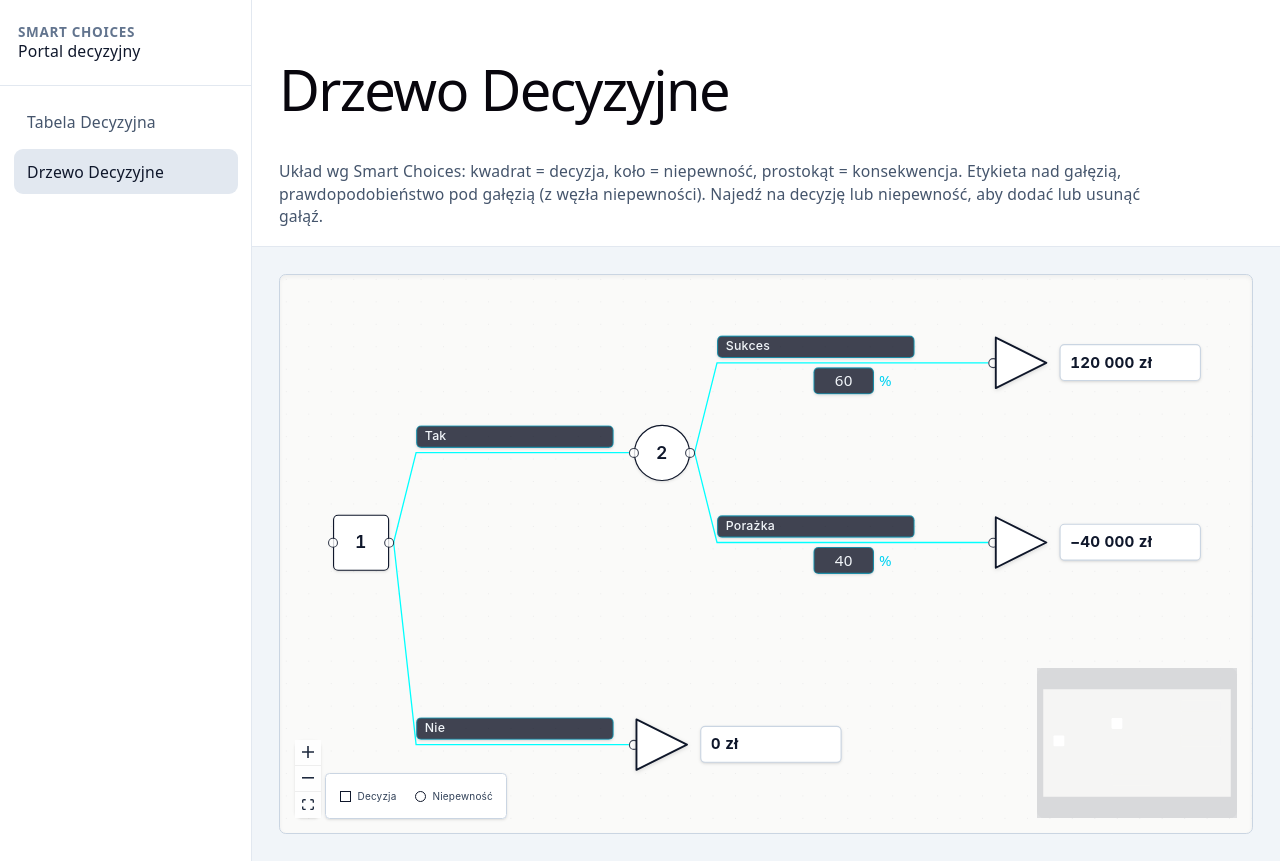
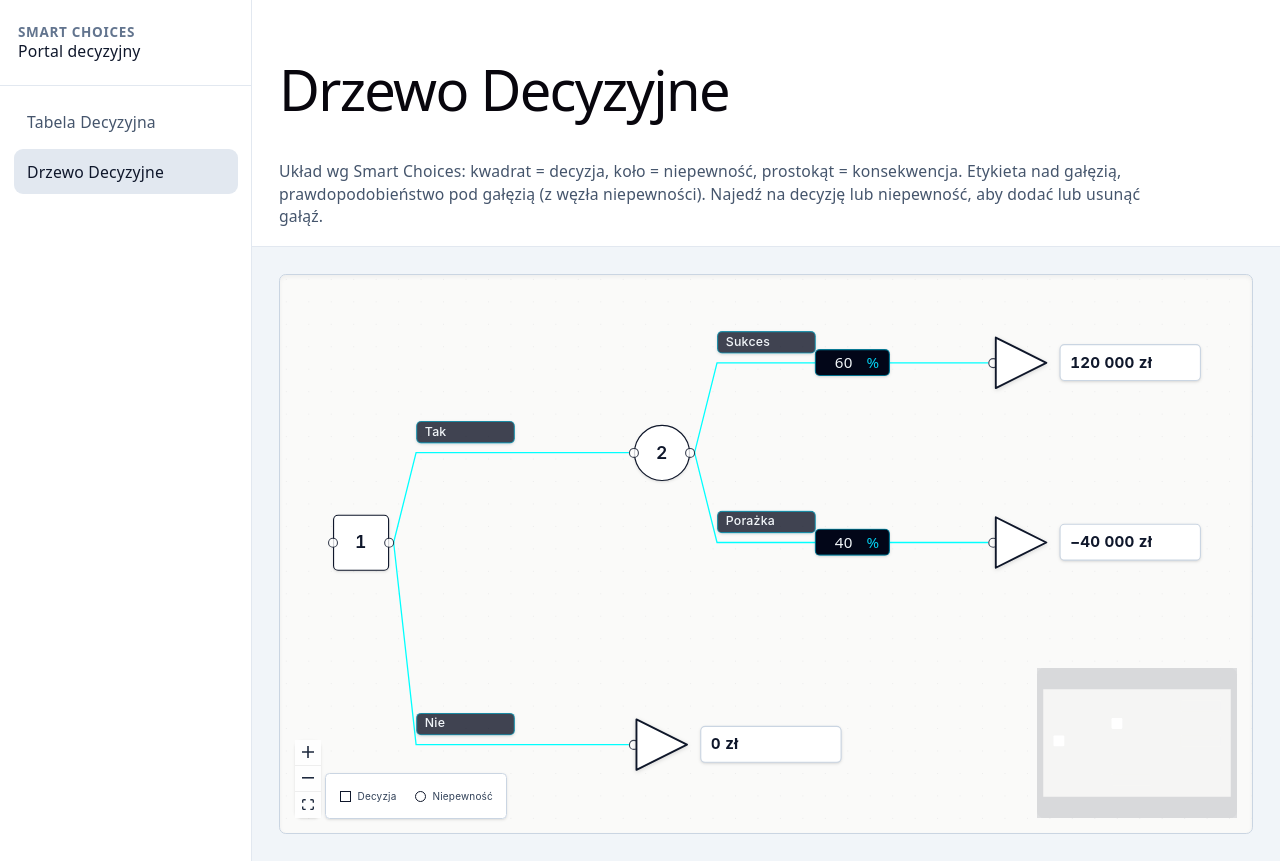
Before and after one commit to repoprog/smart-chioices-trainer-frontend, a React (Vite) app: page /drzewo in a window 1280 px wide. Built offline with nearby package versions, Linux system fonts and the light colour scheme.

Commit message:
Added costs/gains to menu

```diff
--- a/src/components/NodeMenu.jsx
+++ b/src/components/NodeMenu.jsx
@@ -4,16 +4,18 @@ export function NodeMenu({ nodeId, nodeType, hasIncoming }) {
   const addBranch = useTreeStore((s) => s.addBranch);
   const removeNode = useTreeStore((s) => s.removeNode);
   const swapNodeType = useTreeStore((s) => s.swapNodeType);
+  const toggleEdgesCost = useTreeStore((s) => s.toggleEdgesCost);
 
   const isTerminal = nodeType === 'terminal';
 
-  // Style dla elementów
-  const btnClass = "flex w-full items-center gap-3 px-3 py-2 text-left font-sans text-[13px] font-medium text-slate-700 hover:bg-slate-50 hover:text-cyan-600 transition-colors";
-  const iconClass = "h-[16px] w-[16px] shrink-0";
-  const dividerClass = "mx-2 my-1 h-px bg-slate-100";
+  // ŚCIŚNIĘTE STYLE: mniejszy padding pionowy (py-1.5 zamiast py-2), mniejsza czcionka (text-[12px])
+  const btnClass = "flex w-full items-center gap-2.5 px-3 py-1.5 text-left font-sans text-[12px] font-medium text-slate-700 hover:bg-slate-50 hover:text-cyan-600 transition-colors";
+  const iconClass = "h-[15px] w-[15px] shrink-0";
+  const dividerClass = "mx-2 my-0.5 h-px bg-slate-100"; // Mniejszy margines (my-0.5)
 
   return (
-    <div className="flex flex-col overflow-hidden rounded-lg border border-slate-200 bg-white shadow-xl w-48 py-1.5 z-50 relative">
+    // Zmniejszony pionowy padding całego diva (py-1)
+    <div className="flex flex-col overflow-hidden rounded-lg border border-slate-200 bg-white shadow-xl w-48 py-1 z-50 relative">
 
       {/* SEKCJA: DODAWANIE (ukryta dla terminali) */}
       {!isTerminal && (
@@ -71,7 +73,21 @@ export function NodeMenu({ nodeId, nodeType, hasIncoming }) {
         </button>
       )}
 
-      {/* SEKCJA: USUWANIE (widoczne dla wszystkich oprócz głównego korzenia) */}
+      {/* SEKCJA: KOSZTY I USUWANIE */}
+      {!isTerminal && (
+        <>
+          <div className={dividerClass} />
+          <button className={`${btnClass} text-emerald-600 hover:bg-emerald-50`} onClick={() => toggleEdgesCost(nodeId)}>
+            {/* Ikonka pieniądza (dolar) */}
+            <svg className={iconClass} viewBox="0 0 24 24" fill="none" stroke="currentColor" strokeWidth="2" strokeLinecap="round" strokeLinejoin="round">
+              <line x1="12" y1="1" x2="12" y2="23" />
+              <path d="M17 5H9.5a3.5 3.5 0 0 0 0 7h5a3.5 3.5 0 0 1 0 7H6" />
+            </svg>
+            Koszty/Zyski
+          </button>
+        </>
+      )}
+
       {hasIncoming && (
         <>
           <div className={dividerClass} />
--- a/src/edges/SmartChoicesEdge.jsx
+++ b/src/edges/SmartChoicesEdge.jsx
@@ -6,8 +6,12 @@ import {
 
 import { useTreeStore } from '../store/useTreeStore.js';
 
+// Zmieniono max-w-[176px] na max-w-[88px] oraz 11rem na 5.5rem
 const inputClassName =
-  'nodrag nopan pointer-events-auto block w-[min(11rem,30vw)] max-w-[176px] rounded border border-cyan-500/60 bg-slate-950/75 px-1.5 py-0.5 text-center font-sans text-[11px] font-medium leading-tight text-slate-100 shadow-sm outline-none placeholder:text-slate-500 focus-visible:ring-1 focus-visible:ring-cyan-400';
+  'nodrag nopan pointer-events-auto block w-[min(5.5rem,15vw)] max-w-[88px] rounded border border-cyan-500/60 bg-slate-950/75 px-1.5 py-0.5 text-center font-sans text-[11px] font-medium leading-tight text-slate-100 shadow-sm outline-none placeholder:text-slate-500 focus-visible:ring-1 focus-visible:ring-cyan-400';
+
+const costInputClassName =
+  'nodrag nopan pointer-events-auto block w-[min(5.5rem,15vw)] max-w-[88px] rounded border border-emerald-500/60 bg-slate-950/75 px-1.5 py-0.5 text-center font-sans text-[11px] font-medium leading-tight text-emerald-100 shadow-sm outline-none placeholder:text-emerald-500/60 focus-visible:ring-1 focus-visible:ring-emerald-400';
 
 const parseProbability = (p) => {
   if (p == null) return 0;
@@ -32,6 +36,8 @@ export function SmartChoicesEdge({
   const sourceNode = nodes.find((n) => n.id === source);
   const opt = data?.optionLabel ?? '';
   const displayProb = parseProbability(data?.probability);
+  const cost = data?.cost ?? '';
+  const showCost = data?.showCost ?? false;
 
   const handleProbChange = (e) => {
     const newProb = parseFloat(e.target.value);
@@ -46,14 +52,12 @@ export function SmartChoicesEdge({
 
   if (siblingEdges.length <= 1) {
     [path] = getStraightPath({ sourceX, sourceY, targetX, targetY });
-    // Dla prostej linii: start to sourceX, środek to średnia
     labelX_Start = sourceX;
     labelX_Center = (sourceX + targetX) / 2;
     labelY = (sourceY + targetY) / 2;
   } else {
     const H_OFFSET = 20;
     path = `M ${sourceX} ${sourceY} L ${sourceX + H_OFFSET} ${targetY} L ${targetX} ${targetY}`;
-    // Dla łamanej: start to początek poziomego odcinka, środek to środek poziomego odcinka
     labelX_Start = sourceX + H_OFFSET;
     labelX_Center = (sourceX + H_OFFSET + targetX) / 2;
     labelY = targetY;
@@ -67,12 +71,12 @@ export function SmartChoicesEdge({
         style={{ stroke: '#0ff', strokeWidth: 1.15, ...style }}
       />
       <EdgeLabelRenderer>
-        {/* GÓRNA ETYKIETA - Wyrównana do lewej krawędzi */}
+        {/* GÓRNA ETYKIETA - Opcja (Nad linią) */}
         <div
           className="nodrag nopan"
           style={{
             position: 'absolute',
-            transform: `translate(0, -100%) translate(${labelX_Start}px, ${labelY - 4}px)`,
+            transform: `translate(0, -100%) translate(${labelX_Start}px, ${labelY - 8}px)`,
             textAlign: 'left',
           }}
         >
@@ -82,34 +86,58 @@ export function SmartChoicesEdge({
             onChange={(e) => updateEdgeData(id, { optionLabel: e.target.value })}
             onPointerDown={(e) => e.stopPropagation()}
             onKeyDown={(e) => e.stopPropagation()}
-            placeholder="Opcja / zdarzenie"
+            placeholder="Opcja"
             style={{ textAlign: 'left' }}
           />
         </div>
 
-        {/* DOLNA ETYKIETA - Wycentrowana (tylko dla typu 'chance') */}
+        {/* NOWA ETYKIETA KOSZTÓW - (Pod linią) */}
+        {showCost && (
+          <div
+            className="nodrag nopan"
+            style={{
+              position: 'absolute',
+              transform: `translate(0, 0%) translate(${labelX_Start}px, ${labelY + 8}px)`,
+              textAlign: 'left',
+            }}
+          >
+            <input
+              className={costInputClassName}
+              value={cost}
+              onChange={(e) => updateEdgeData(id, { cost: e.target.value })}
+              onPointerDown={(e) => e.stopPropagation()}
+              onKeyDown={(e) => e.stopPropagation()}
+              placeholder="np. -1000"
+              style={{ textAlign: 'left' }}
+            />
+          </div>
+        )}
+
+        {/* ŚRODKOWA ETYKIETA - Prawdopodobieństwo (tylko dla typu 'chance') */}
         {sourceNode?.type === 'chance' && (
           <div
             className="nodrag nopan group pointer-events-auto"
             style={{
               position: 'absolute',
-              transform: `translate(-50%, 0%) translate(${labelX_Center}px, ${labelY + 4}px)`,
+              transform: `translate(-50%, -50%) translate(${labelX_Center}px, ${labelY}px)`,
               textAlign: 'center',
+              zIndex: 10,
             }}
           >
             <div className="relative">
-              <div className="flex items-center">
+              <div className="flex items-center rounded border border-cyan-500/60 bg-slate-950 px-1 py-0.5 shadow-sm">
                 <input
                   type="number"
                   value={isNaN(displayProb) ? '' : displayProb}
                   onChange={handleProbChange}
-                  className="w-12 rounded border border-cyan-500/60 bg-slate-950/75 px-1 py-0.5 text-center text-xs font-medium text-slate-100 shadow-sm outline-none [appearance:textfield] [&::-webkit-outer-spin-button]:appearance-none [&::-webkit-inner-spin-button]:appearance-none"
+                  className="w-9 bg-transparent text-center text-xs font-medium text-slate-100 outline-none [appearance:textfield] [&::-webkit-outer-spin-button]:appearance-none [&::-webkit-inner-spin-button]:appearance-none"
                 />
-                <span className="pl-1 text-xs text-cyan-400">%</span>
+                <span className="pr-1 text-xs text-cyan-400">%</span>
               </div>
 
-              {/* ZWRÓCONY SUWAK RANGE - Dodałem klasy: hidden group-hover:block */}
-              <div className="absolute top-full left-1/2 mt-1 w-32 -translate-x-1/2 z-50 hidden group-hover:block">
+              {/* SUWAK RANGE */}
+              {/* Zmieniono mt-2 na mt-0.5, aby przybliżyć suwak */}
+              <div className="absolute top-full left-1/2 mt-0.5 w-32 -translate-x-1/2 z-50 hidden group-hover:block">
                 <div className="rounded-md border border-cyan-500/60 bg-slate-900/90 p-2 shadow-lg backdrop-blur-sm">
                   <input
                     type="range"
--- a/src/nodes/ChanceNode.jsx
+++ b/src/nodes/ChanceNode.jsx
@@ -25,10 +25,10 @@ export function ChanceNode({ id, data }) {
     <div className="group relative z-10 hover:!z-[9999]">
       {isError && (
         <div
-          className="absolute -right-3 -top-3 z-30 flex h-6 items-center justify-center whitespace-nowrap min-w-max rounded-full bg-red-500 px-2.5 text-[11px] font-bold text-white shadow-md ring-2 ring-white"
+          className="absolute -top-3 z-30 flex h-6 items-center justify-center whitespace-nowrap min-w-max rounded-full bg-red-500 px-2.5 text-[11px] font-bold text-white shadow-md ring-2 ring-white"
           title="Suma prawdopodobieństw musi wynosić dokładnie 100%"
         >
-          ⚠️ {Math.round(probSum)}%
+           {Math.round(probSum)}%
         </div>
       )}
 
--- a/src/store/useTreeStore.js
+++ b/src/store/useTreeStore.js
@@ -266,6 +266,15 @@ export const useTreeStore = create((set) => ({
     set((state) => ({
       edges: state.edges.map((e) =>
         e.id === edgeId ? { ...e, data: { ...e.data, ...patch } } : e
+      ),
+    })),
+
+    toggleEdgesCost: (sourceNodeId) =>
+    set((state) => ({
+      edges: state.edges.map((e) =>
+        e.source === sourceNodeId
+          ? { ...e, data: { ...e.data, showCost: !e.data?.showCost } }
+          : e
       ),
     })),
 
```
